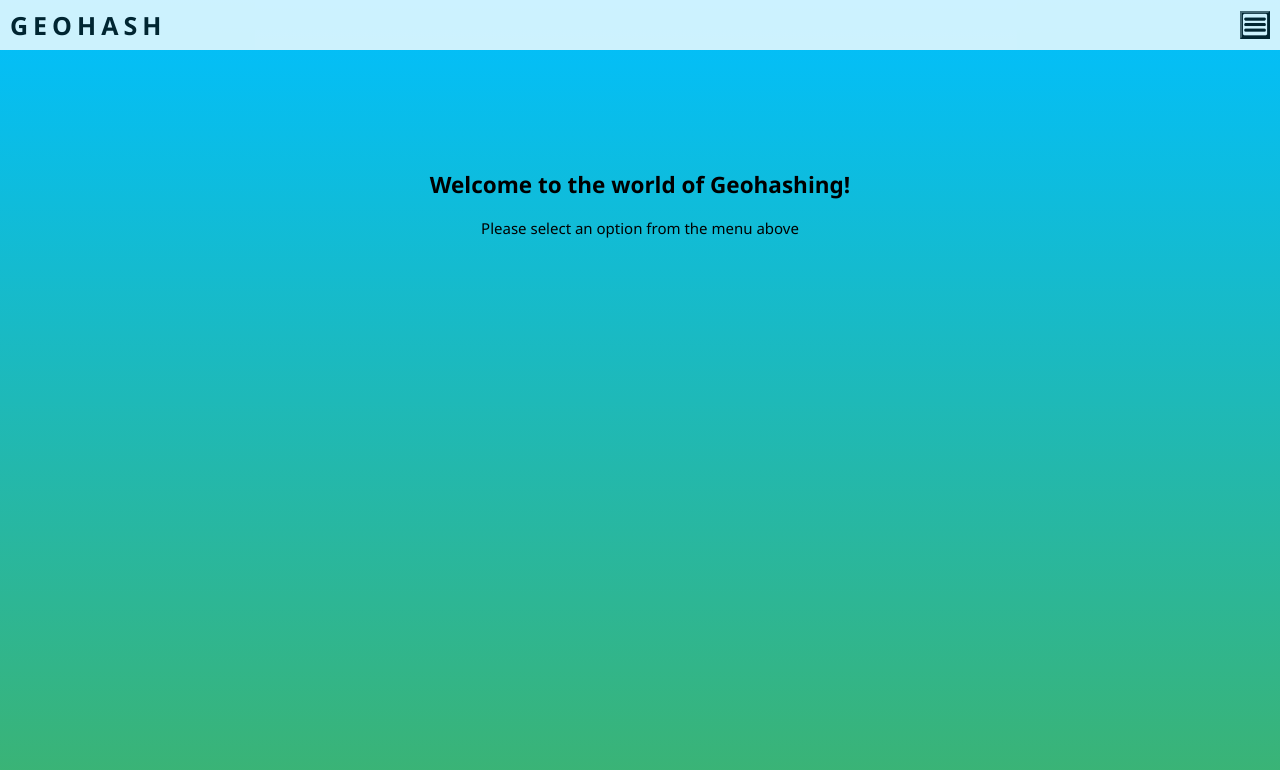
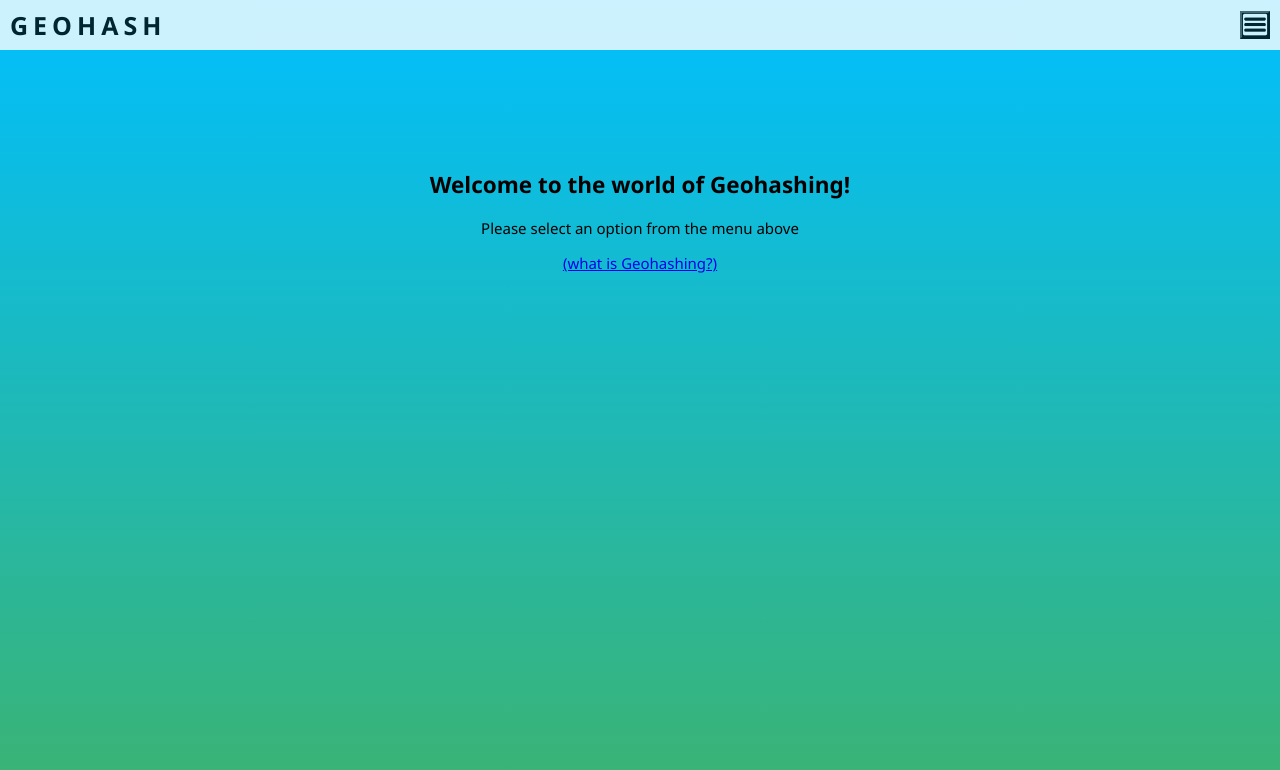
Before and after one commit to nickstav/Geohash, a React (Create React App) app: page / in a window 1280 px wide. Shown: the top 770 px of the page. Built offline with nearby package versions, Linux system fonts and the light colour scheme.

Commit message:
splash page edit

```diff
--- a/src/Components/Splash.js
+++ b/src/Components/Splash.js
@@ -5,6 +5,7 @@ function Splash() {
         <div id="intro">
             <h2>Welcome to the world of Geohashing!</h2>
             <p>Please select an option from the menu above</p>
+            <a href="https://en.wikipedia.org/wiki/Geohash" target="_blank">(what is Geohashing?)</a>
         </div>
     )
 }
```
